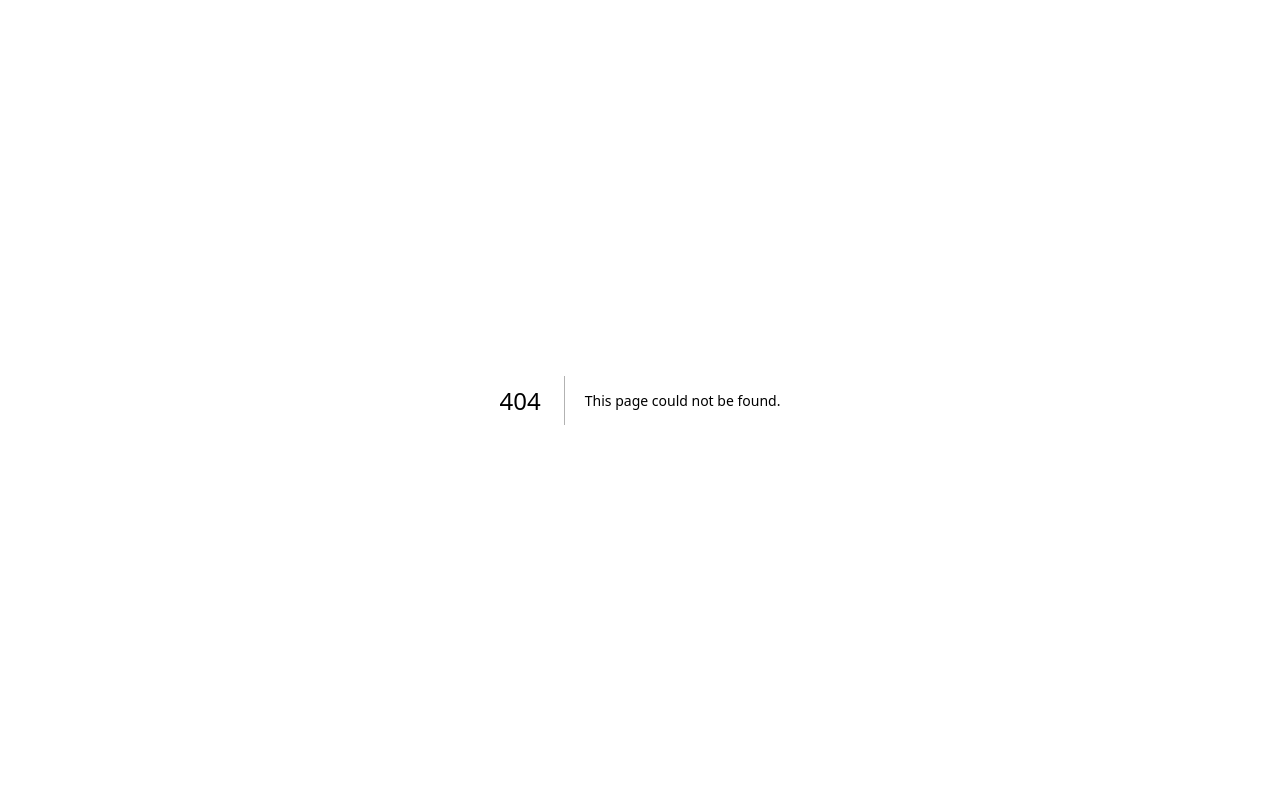
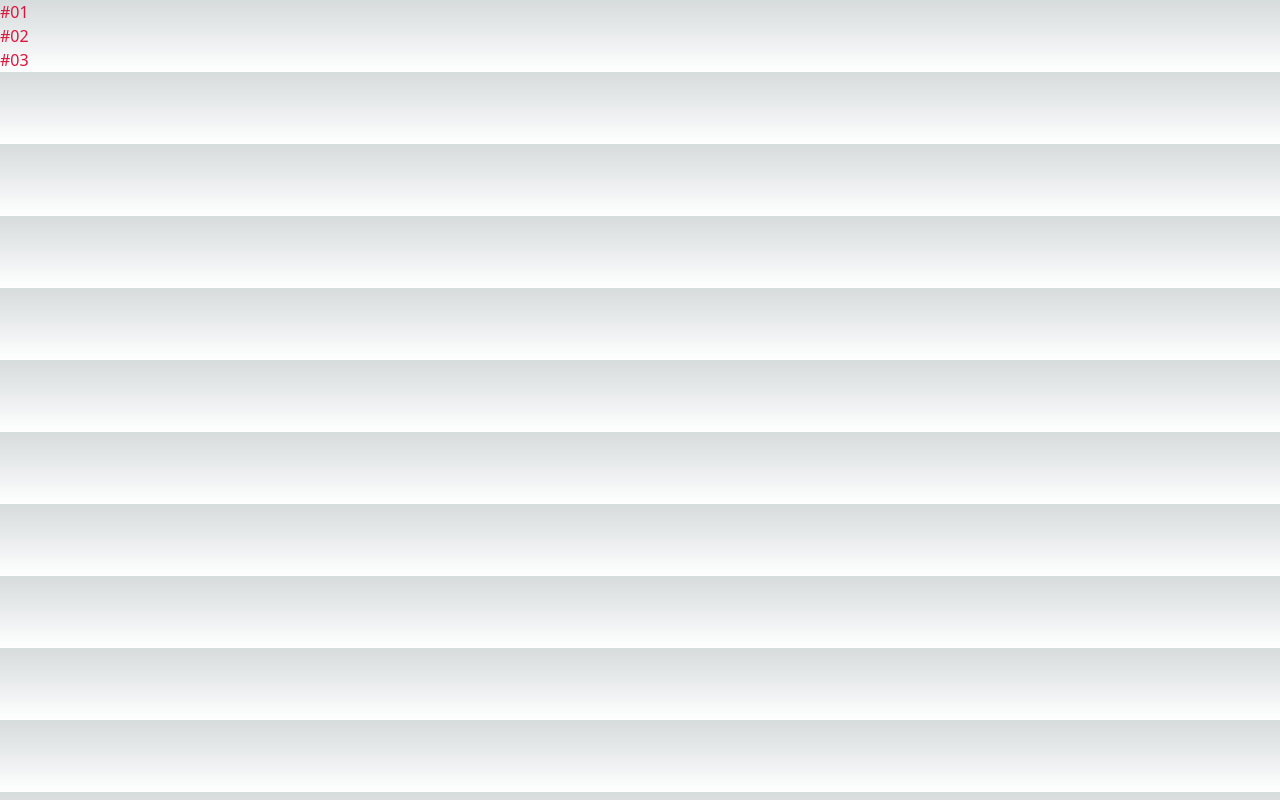
Before and after one commit to viniciusgit2/hiper, a Next.js app: page /basicos/componentes/Lista in a window 1280 px wide. Before the commit this address had no page. Built offline with nearby package versions, Linux system fonts and the light colour scheme.

Commit message:
sem warning

```diff
--- /dev/null
+++ b/src/pages/basicos/compcomfilho.jsx
@@ -0,0 +1,9 @@
+import Lista from "./componentes/Lista"
+export default function compcomfilho(){
+    return(
+        <div>
+            <Lista/>
+
+        </div>
+    )
+}
--- /dev/null
+++ b/src/pages/basicos/componentes/Item.jsx
@@ -0,0 +1,3 @@
+export default function Item(props) {
+  return <li>{props.conteudo}</li>;
+}
--- /dev/null
+++ b/src/pages/basicos/componentes/Lista.jsx
@@ -0,0 +1,19 @@
+export default function Lista(){
+    return(
+        <div>
+            <ul>
+                <li>
+                    #01
+                </li>
+                <li>
+                    #02
+                </li>
+                <li>
+                    #03
+                </li>
+            </ul>
+        </div>
+    )
+
+
+}
--- /dev/null
+++ b/src/pages/basicos/componentes/Parouimpar.jsx
@@ -0,0 +1,7 @@
+export default function ParouImpar(props) {
+    if (props.numero % 2 === 0) {
+      return <h1>{props.numero + "é par"}</h1>;
+    } else {
+      return 'é impar';
+    }
+  }
--- a/src/pages/basicos/terceiro.js
+++ b/src/pages/basicos/terceiro.js
@@ -1,14 +1,13 @@
 export default function terceiro(){
-    const array =[
+    const array =(
+        <ul>
     <li>paulo</li>,
     <li>ana</li>,
     <li>pedro</li>
-
-    ]
-    const conteudo=(
-        <div> terceiro</div>
+    </ul>
     )
 
-    return (conteudo)
+
+    return ((array))
 
 }
--- a/src/pages/index.jsx
+++ b/src/pages/index.jsx
@@ -1,13 +1,15 @@
 import Image from "next/image";
 import { Inter } from "next/font/google";
 import integracao from './integrando-com-css/integracao'
+import condicional1 from '../pages/render/condicional1'
 import Link from "next/link";
 const inter = Inter({ subsets: ["latin"] });
 
 export default function Home() {
   return (
 <div>
-<Link href="integrando-com-css/integracao">integração</Link>
+<Link href="integrando-com-css/integracao">integração</Link>,
+<Link href='render/condicional1'>parouimpar</Link>
 </div>
   );
 }
--- /dev/null
+++ b/src/pages/render/condicional1.jsx
@@ -0,0 +1,10 @@
+import ParouImpar from "../basicos/componentes/Parouimpar";
+import parouompar from "../basicos/componentes/Parouimpar";
+export default function condicional() {
+  return (
+    <div>
+      <ParouImpar numero={4}></ParouImpar>
+    </div>
+  );
+}
+//esse importa do do Smentepar
--- /dev/null
+++ b/src/pages/render/repeticao1.jsx
@@ -0,0 +1,20 @@
+export default function segundo(){
+    const listaprov=[
+        'joao,',
+        'maria'
+        //acretando aqui daria pra botar quantos quizesse
+    ]
+    return(
+        <div>
+            <ul>
+
+
+                        <li>
+                            {listaprov}
+                        </li>
+
+            </ul>
+
+        </div>
+    )
+}
```
